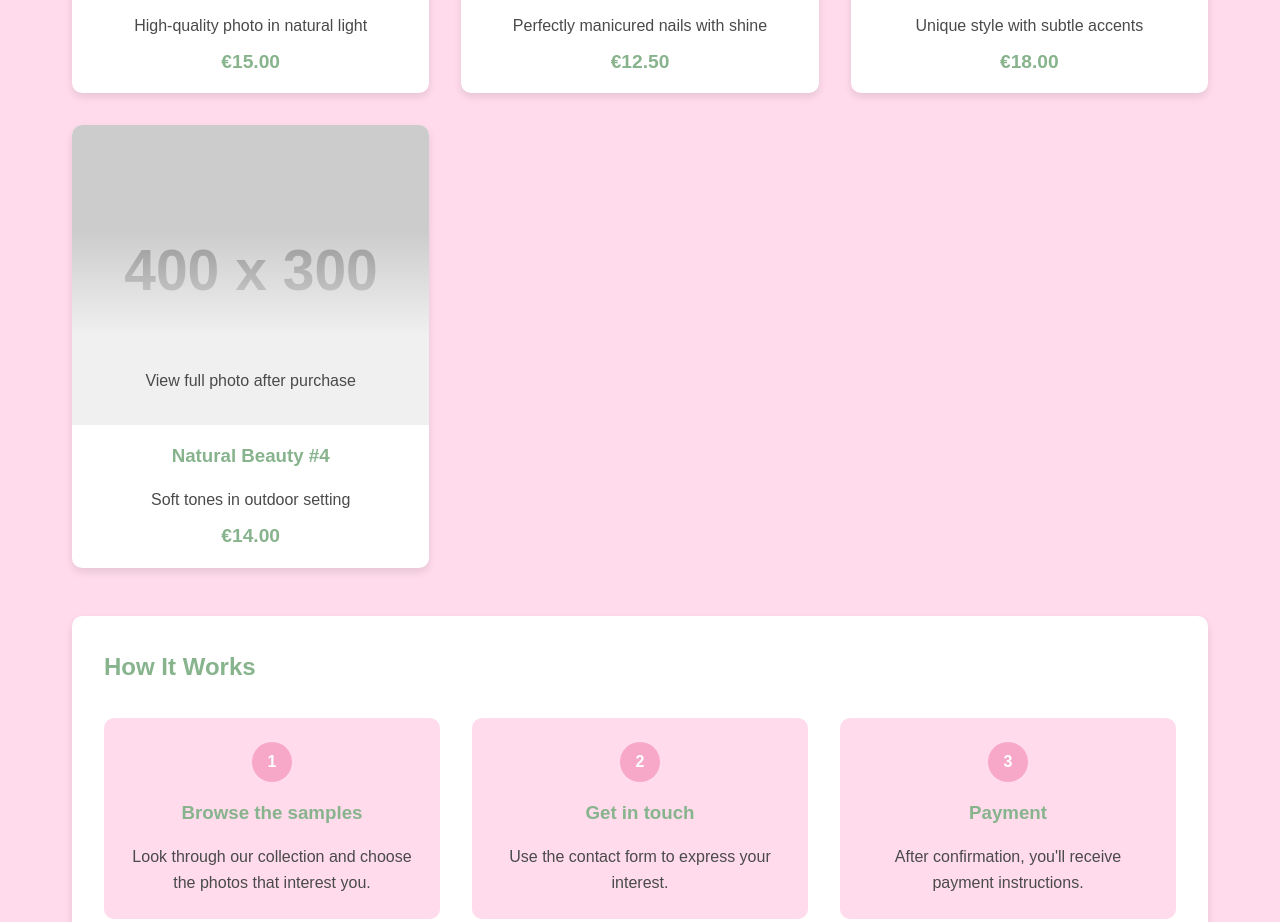
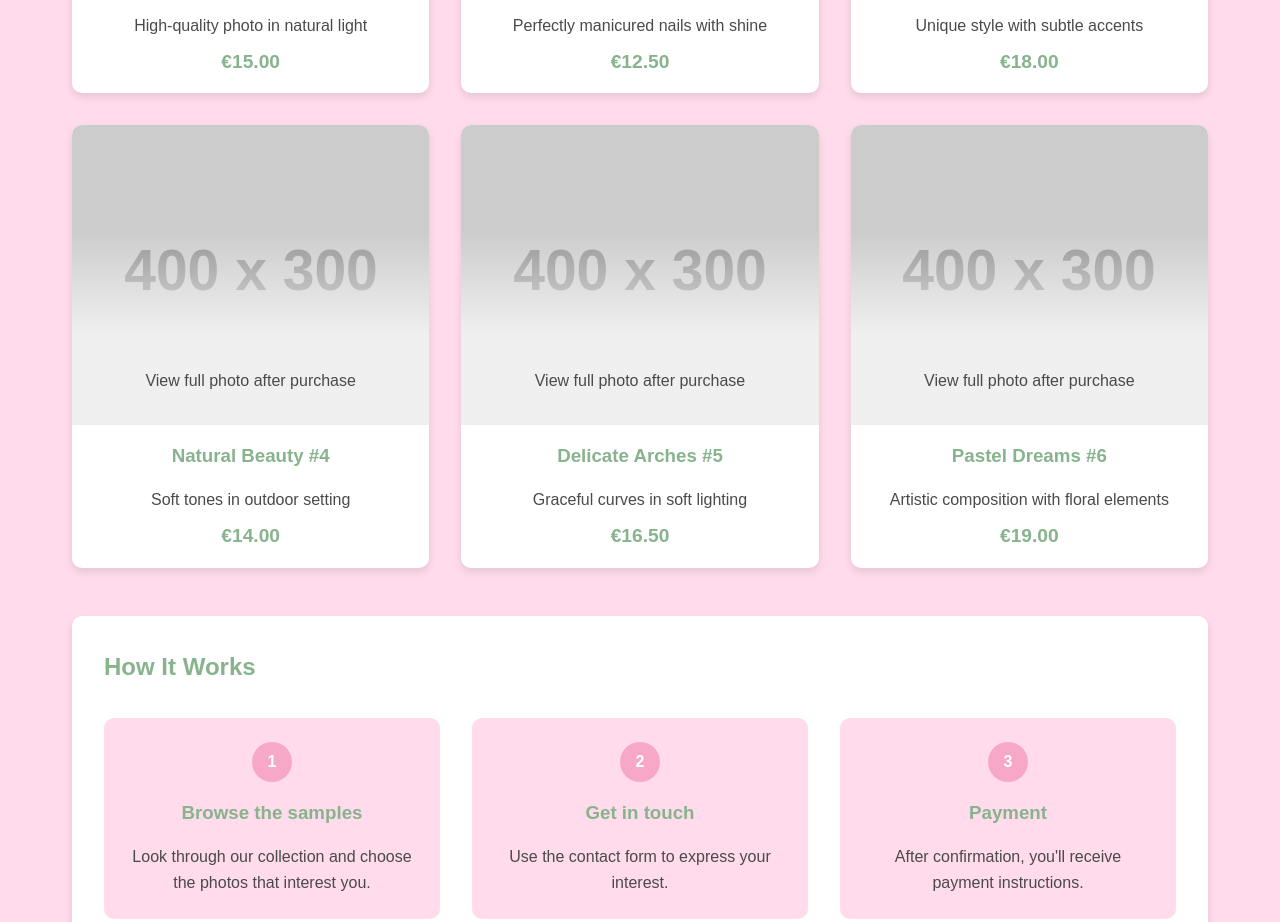
Before and after one commit to BlushSteps/BlushSteps, a plain HTML site: page index.html in a window 1280 px wide. Shown: the part 1000-1922 px from the top of the page. Drawn offline with Linux system fonts and the light colour scheme; placeholder pictures from the web are drawn by us.

Commit message:
Update index.html

```diff
--- a/index.html
+++ b/index.html
@@ -339,6 +339,34 @@
                     <div class="price">€14.00</div>
                 </div>
             </div>
+
+            <div class="photo-card">
+                <div class="photo-container">
+                    <img src="https://via.placeholder.com/400x300" alt="Foot photo sample 5" class="photo">
+                    <div class="blur-overlay">
+                        <p>View full photo after purchase</p>
+                    </div>
+                </div>
+                <div class="photo-info">
+                    <h3>Delicate Arches #5</h3>
+                    <p>Graceful curves in soft lighting</p>
+                    <div class="price">€16.50</div>
+                </div>
+            </div>
+
+            <div class="photo-card">
+                <div class="photo-container">
+                    <img src="https://via.placeholder.com/400x300" alt="Foot photo sample 6" class="photo">
+                    <div class="blur-overlay">
+                        <p>View full photo after purchase</p>
+                    </div>
+                </div>
+                <div class="photo-info">
+                    <h3>Pastel Dreams #6</h3>
+                    <p>Artistic composition with floral elements</p>
+                    <div class="price">€19.00</div>
+                </div>
+            </div>
         </section>
 
         <section class="how-it-works">
```
